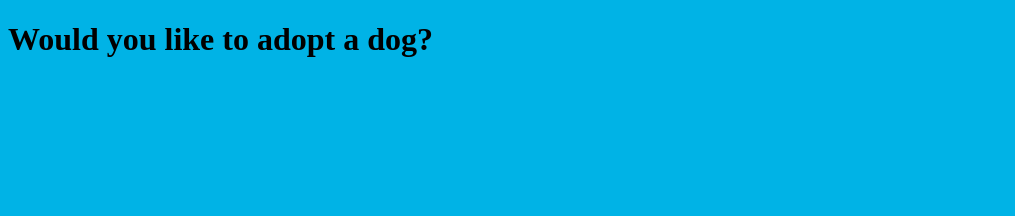
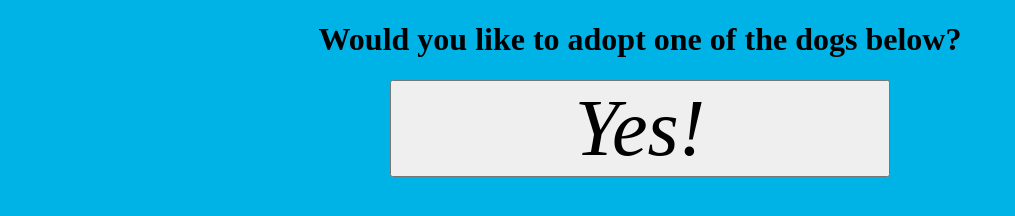
Before and after one commit to spenceradler2/phase-1-project, a plain HTML site: page index.html in a window 1280 px wide. Shown: the whole page, without its empty margins (0-1015 px from the left). Drawn offline with Linux system fonts and the light colour scheme; files whose address does not match are found by name.

Commit message:
styled the button and edited items of the html

```diff
--- a/index.html
+++ b/index.html
@@ -9,7 +9,11 @@
 
 </head>
 <body>
-    <h1 id = 'main header'> Would you like to adopt a dog?</h1>
-    <h2></h2>
+    <h1 id = 'main header'> Would you like to adopt one of the dogs below?</h1>
+    <button class = 'button'>Yes!</button>
+
+    <ul id="dog-list">
+    <!-- Dog images and information will be here -->
+    </ul>
 </body>
 </html>
--- a/style.css
+++ b/style.css
@@ -1,3 +1,14 @@
+
 body {
     background-color: #00b3e6;
+    text-align: center;
   }
+
+.button {
+    height: 100;
+    width: 500px;
+    text-align: center;
+    font-size: 80px;
+    font-style: italic;
+    font-family: serif;
+  }
```
